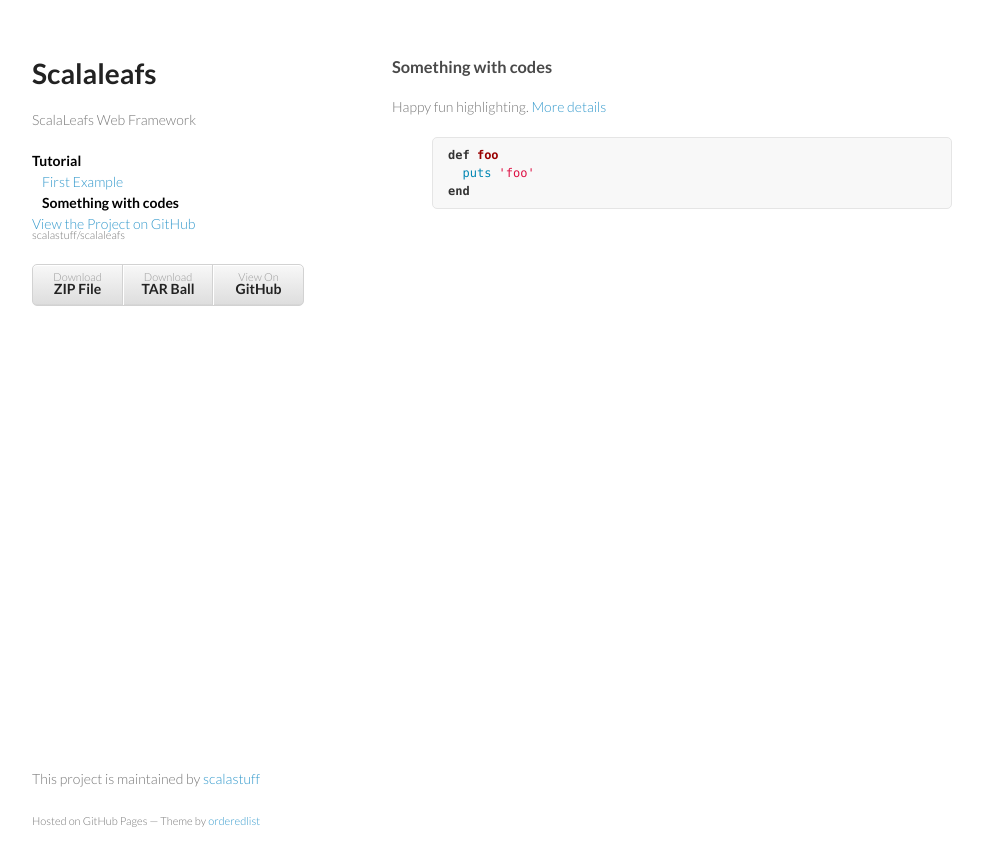
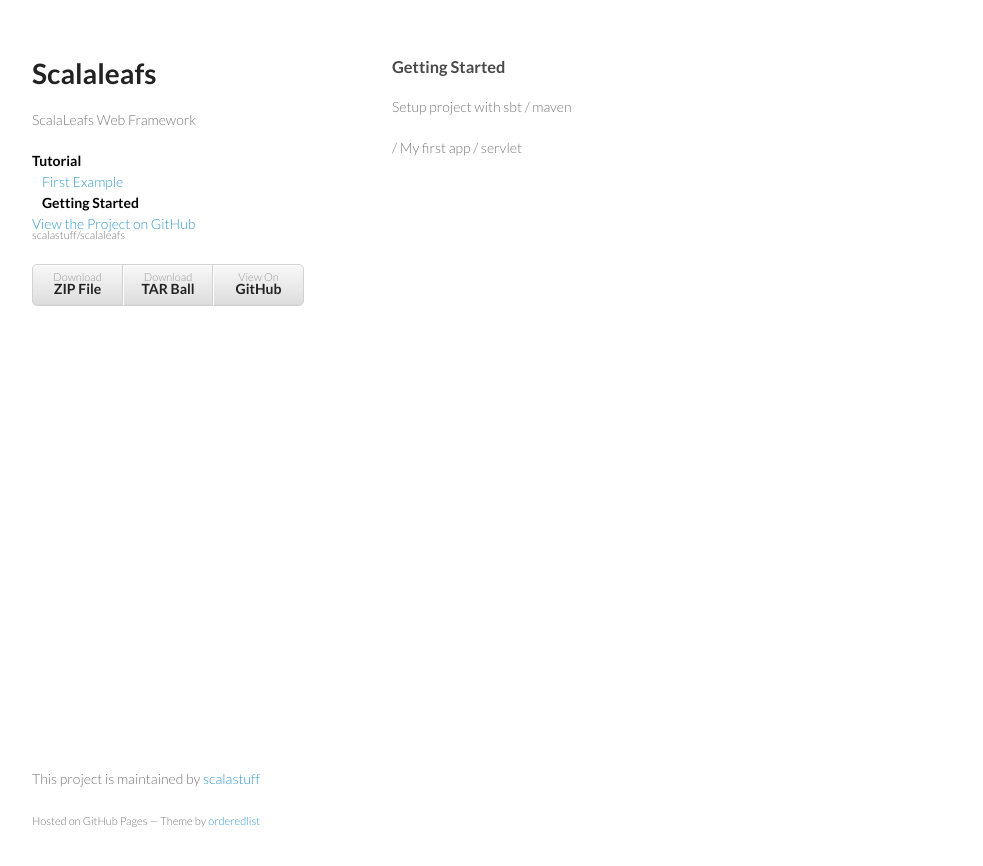
Before and after one commit to scalastuff/scalaleafs, a Jekyll site: the page built from getting-started.md, in a window 1280 px wide. Shown: the top 866 px of the page, without its empty margins (128-1111 px from the left). Built offline with Jekyll 4.4.1, drawn with Linux system fonts in a browser that asks for light colours.

Commit message:
Updated getting-started.md

```diff
--- a/getting-started.md
+++ b/getting-started.md
@@ -1,15 +1,10 @@
 ---
 layout: default
-title: Something with codes
+title: Getting Started
 category: Tutorial
 index: 2
 ---
 
-Happy fun highlighting.
-[More details](https://github.com/mojombo/jekyll/wiki/liquid-extensions)
+Setup project with sbt / maven
 
-{% highlight ruby %}
-def foo
-  puts 'foo'
-end
-{% endhighlight %}
+/ My first app / servlet
```
